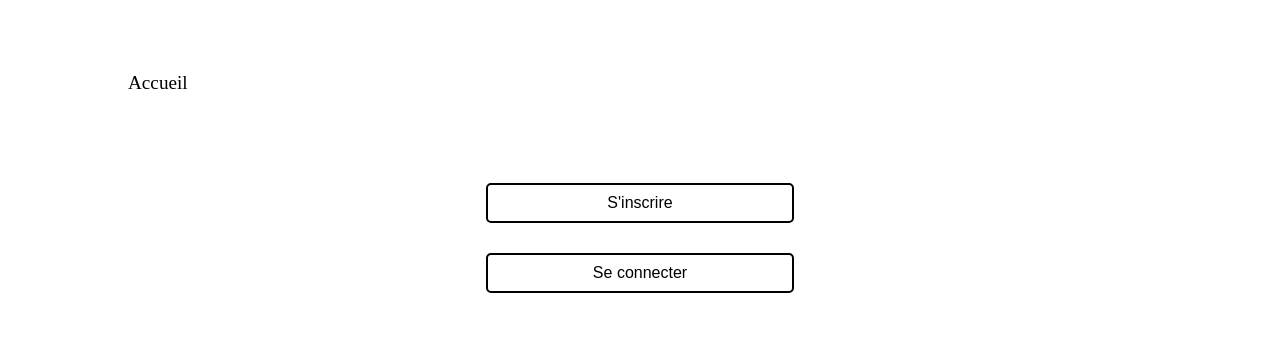
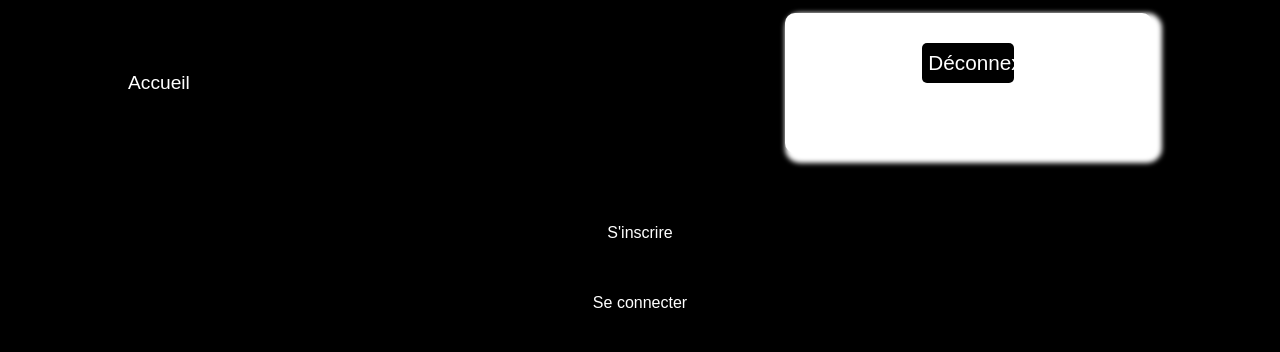
Before and after one commit to alexandre-aloesode/todolist-js, a PHP site: page / in a window 1280 px wide. Shown: the top 352 px of the page. Run offline with PHP 8.4, Linux system fonts and the light colour scheme; the visitor is signed in with stand-in values (Sample User, id 1); some web fonts are replaced.

Commit message:
début CSS

```diff
--- a/Controller/invitations.php
+++ b/Controller/invitations.php
@@ -10,7 +10,7 @@
 
         $SQL = new PDO('mysql:host=localhost;dbname=todolist;charset=utf8', 'root','');
 
-        //$SQL = new PDO('mysql:host=localhost;dbname=alexandre-aloesode_memory;charset=utf8', 'Namrod','azertyAZERTY123!');
+        //$SQL = new PDO('mysql:host=localhost;dbname=alexandre-todolistjs;charset=utf8', 'Namrod','azertyAZERTY123!');
 
         $SQL->setAttribute(PDO::ATTR_ERRMODE,PDO::ERRMODE_EXCEPTION);
 
--- a/Controller/invited_users.php
+++ b/Controller/invited_users.php
@@ -10,7 +10,7 @@
 
         $SQL = new PDO('mysql:host=localhost;dbname=todolist;charset=utf8', 'root','');
 
-        //$SQL = new PDO('mysql:host=localhost;dbname=alexandre-aloesode_memory;charset=utf8', 'Namrod','azertyAZERTY123!');
+        //$SQL = new PDO('mysql:host=localhost;dbname=alexandre-todolistjs;charset=utf8', 'Namrod','azertyAZERTY123!');
 
         $SQL->setAttribute(PDO::ATTR_ERRMODE,PDO::ERRMODE_EXCEPTION);
 
--- a/Controller/manage_task.php
+++ b/Controller/manage_task.php
@@ -4,7 +4,7 @@
 
         $SQL = new PDO('mysql:host=localhost;dbname=todolist;charset=utf8', 'root','');
 
-        //$SQL = new PDO('mysql:host=localhost;dbname=alexandre-aloesode_memory;charset=utf8', 'Namrod','azertyAZERTY123!');
+        //$SQL = new PDO('mysql:host=localhost;dbname=alexandre-todolistjs;charset=utf8', 'Namrod','azertyAZERTY123!');
 
         $SQL->setAttribute(PDO::ATTR_ERRMODE,PDO::ERRMODE_EXCEPTION);
 
--- a/Controller/register_connect.php
+++ b/Controller/register_connect.php
@@ -5,7 +5,7 @@
 
                 $SQL = new PDO('mysql:host=localhost;dbname=todolist;charset=utf8', 'root','');
 
-                //$SQL = new PDO('mysql:host=localhost;dbname=alexandre-aloesode_memory;charset=utf8', 'Namrod','azertyAZERTY123!');
+                //$SQL = new PDO('mysql:host=localhost;dbname=alexandre-todolistjs;charset=utf8', 'Namrod','azertyAZERTY123!');
 
                 $SQL->setAttribute(PDO::ATTR_ERRMODE,PDO::ERRMODE_EXCEPTION);
 
--- a/Controller/select_invited_tasks.php
+++ b/Controller/select_invited_tasks.php
@@ -10,7 +10,7 @@
 
         $SQL = new PDO('mysql:host=localhost;dbname=todolist;charset=utf8', 'root','');
 
-        //$SQL = new PDO('mysql:host=localhost;dbname=alexandre-aloesode_memory;charset=utf8', 'Namrod','azertyAZERTY123!');
+        //$SQL = new PDO('mysql:host=localhost;dbname=alexandre-todolistjs;charset=utf8', 'Namrod','azertyAZERTY123!');
 
         $SQL->setAttribute(PDO::ATTR_ERRMODE,PDO::ERRMODE_EXCEPTION);
 
--- a/Controller/select_single_task.php
+++ b/Controller/select_single_task.php
@@ -6,7 +6,7 @@
 
         $SQL = new PDO('mysql:host=localhost;dbname=todolist;charset=utf8', 'root','');
 
-        //$SQL = new PDO('mysql:host=localhost;dbname=alexandre-aloesode_memory;charset=utf8', 'Namrod','azertyAZERTY123!');
+        //$SQL = new PDO('mysql:host=localhost;dbname=alexandre-todolistjs;charset=utf8', 'Namrod','azertyAZERTY123!');
 
         $SQL->setAttribute(PDO::ATTR_ERRMODE,PDO::ERRMODE_EXCEPTION);
 
--- a/Controller/select_tasks.php
+++ b/Controller/select_tasks.php
@@ -10,7 +10,7 @@
 
         $SQL = new PDO('mysql:host=localhost;dbname=todolist;charset=utf8', 'root','');
 
-        //$SQL = new PDO('mysql:host=localhost;dbname=alexandre-aloesode_memory;charset=utf8', 'Namrod','azertyAZERTY123!');
+        //$SQL = new PDO('mysql:host=localhost;dbname=alexandre-todolistjs;charset=utf8', 'Namrod','azertyAZERTY123!');
 
         $SQL->setAttribute(PDO::ATTR_ERRMODE,PDO::ERRMODE_EXCEPTION);
 
--- a/Model/Task.php
+++ b/Model/Task.php
@@ -26,6 +26,9 @@
 
             $SQL = new PDO('mysql:host=localhost;dbname=todolist;charset=utf8', 'root','');
 
+            //$SQL = new PDO('mysql:host=localhost;dbname=alexandre-todolistjs;charset=utf8', 'Namrod','azertyAZERTY123!');
+
+
             $request_add_task = "INSERT INTO `taches`(`title`, `date_debut`, `id_utilisateur`, `finie`) VALUES (:title, NOW(), :id_utilisateur, :finie)";
 
             $query_add_task = $SQL->prepare($request_add_task);
--- a/Model/User.php
+++ b/Model/User.php
@@ -82,6 +82,9 @@
         public function register(string $login, string $password) {
 
             $SQL = new PDO('mysql:host=localhost;dbname=todolist;charset=utf8', 'root','');
+
+            //$SQL = new PDO('mysql:host=localhost;dbname=alexandre-todolistjs;charset=utf8', 'Namrod','azertyAZERTY123!');
+
 //Pour la gestion des droits d'accès au planning d'autres utilisateurs j'ai besoin d'ajouter l'id de l'user créé en colone des invitations. Je dois donc récupérer la derniere id créée et lui ajouter 1 pour avoir ma valeur
             $request_last_id = "SELECT MAX(id) FROM utilisateurs";
 
@@ -112,6 +115,8 @@
 
             $SQL = new PDO('mysql:host=localhost;dbname=todolist;charset=utf8', 'root','');
 
+            //$SQL = new PDO('mysql:host=localhost;dbname=alexandre-todolistjs;charset=utf8', 'Namrod','azertyAZERTY123!');
+
             $request_fetch_user = "SELECT * FROM utilisateurs WHERE login = :login";
 
             $query_fetch_user = $SQL->prepare($request_fetch_user);
--- a/View/header.php
+++ b/View/header.php
@@ -1,9 +1,8 @@
 <link rel="stylesheet" href="todolist.css">
 
 <?php
+
     require_once '../Model/User.php';
-
-
 
     session_start();
 
@@ -25,7 +24,7 @@
     <?php if(isset($_SESSION['user'])): ?>
 
 
-        <form method="POST">
+        <form method="POST" id ="deco_form">
             <button type="submit" name="deco" id="deco">Déconnexion</button>
         </form>
 
--- a/View/index.css
+++ b/View/index.css
@@ -1,8 +1,49 @@
+@import url('https://fonts.cdnfonts.com/css/blackboard');
+
+
 body {
 
     margin:10%;
     margin-top: 1%;
+    font-family: 'Blackboard', sans-serif;
 }
+
+
+nav {
+
+    display: flex;
+    justify-content: space-between;
+    margin-bottom: 60px;
+    align-items: center;
+    font-size: 120%;
+    color: white;
+}
+
+    nav a {
+
+        text-decoration: none;
+        color: white;
+
+    }
+
+
+    #deco {
+
+        border: none;
+        background-color: black;
+        font-size: 90%;
+        font-family: 'Blackboard', sans-serif;
+        color: white;
+
+
+    }
+
+    #deco:hover {
+
+        cursor: grab;
+        /* border: solid 2px white; */
+        transition-duration: 0.5s;
+    }
 
 
 main {
@@ -24,6 +65,7 @@ main {
 
 
 form {
+
     display: flex;
     flex-direction: column;
     align-items: center;
@@ -37,6 +79,7 @@ form {
 }
 
     form input {
+
         width: 80%;
         height: 50px;
         border-radius: 5px;
--- a/View/todolist.css
+++ b/View/todolist.css
@@ -1,35 +1,48 @@
+@import url('https://fonts.cdnfonts.com/css/blackboard');
+
 nav {
 
     display: flex;
     justify-content: space-between;
-    margin-bottom: 30px;
+    margin-bottom: 60px;
     align-items: center;
     font-size: 120%;
+    color: white;
 }
 
     nav a {
 
         text-decoration: none;
-        color: black;
+        color: white;
+
     }
 
     #deco {
 
         border: none;
-        background-color: white;
+        background-color: black;
         font-size: 90%;
+        font-family: 'Blackboard', sans-serif;
+        color: white;
+
 
     }
 
     #deco:hover {
 
         cursor: grab;
+        /* border: solid 2px white; */
+        transition-duration: 0.5s;
     }
 
 body {
 
     margin:10%;
     margin-top: 1%;
+    background-color: black;
+    /* background-color: rgba(0, 0, 0, 0.897); */
+    font-family: 'Blackboard', sans-serif;
+    color: white;
 }
 
 main {
@@ -234,18 +245,22 @@ main button {
     height: 40px;
     font-size: 100%;
     border-radius: 5px;
-    background-color: white;
-    color: black;
+    background-color: black;
+    color: white;
     border: solid 2px black;
     /* width: 30%; */
     margin-bottom: 30px;
+    font-family: 'Blackboard', sans-serif;
 }
 
 main button:hover {
 
     transform: scale(1.05);
     transition-duration: 0.5s;
-    background-color: grey;
+    background-color: rgba(0, 0, 0, 0.836);
+    color: white;
+    border: solid 2px white;
+
 }
 
 main input {
```
Also changed, not shown: other parts of View/todolist.css (+38 -14 lines), Controller/tasks.js (+1 -7 lines).
